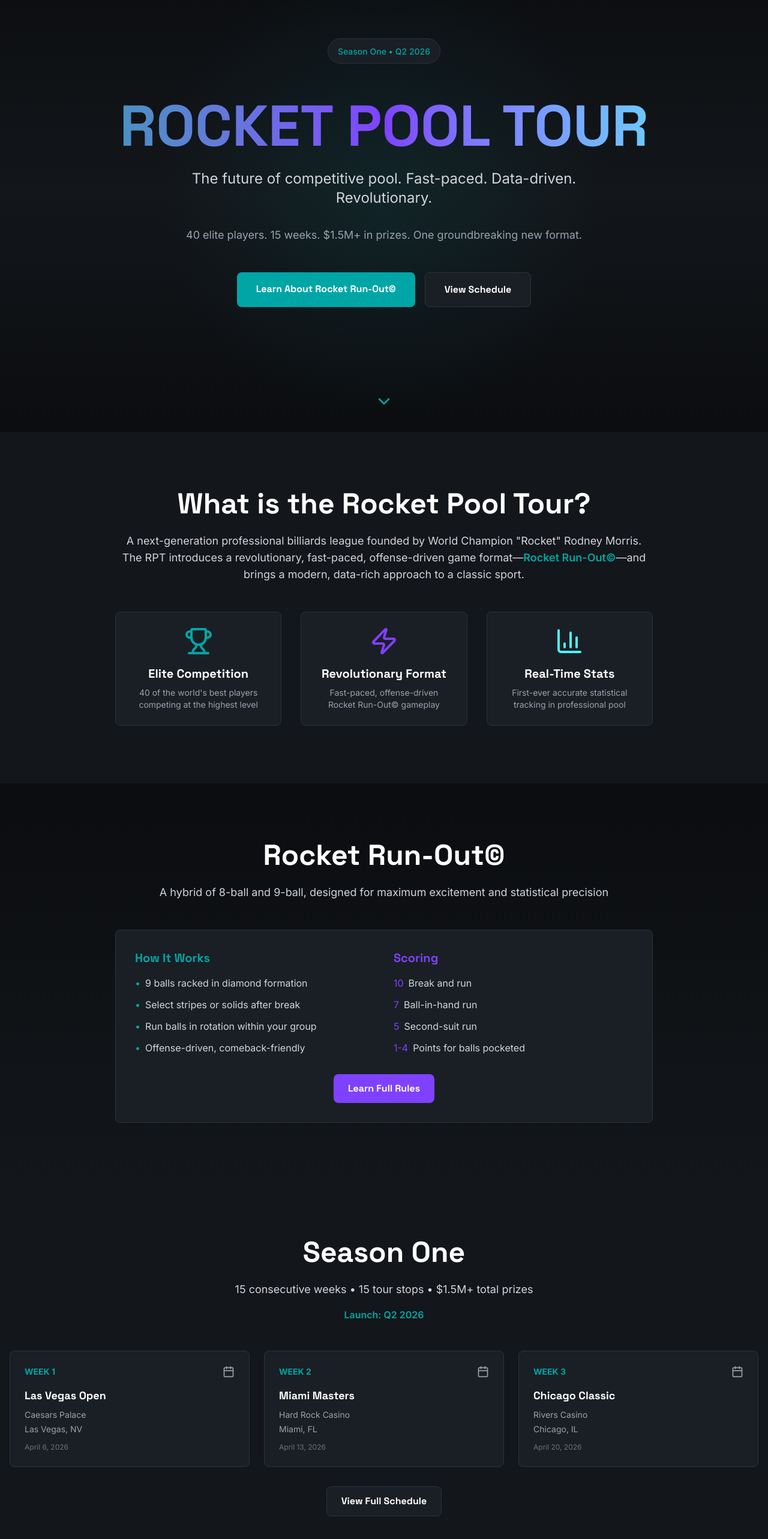
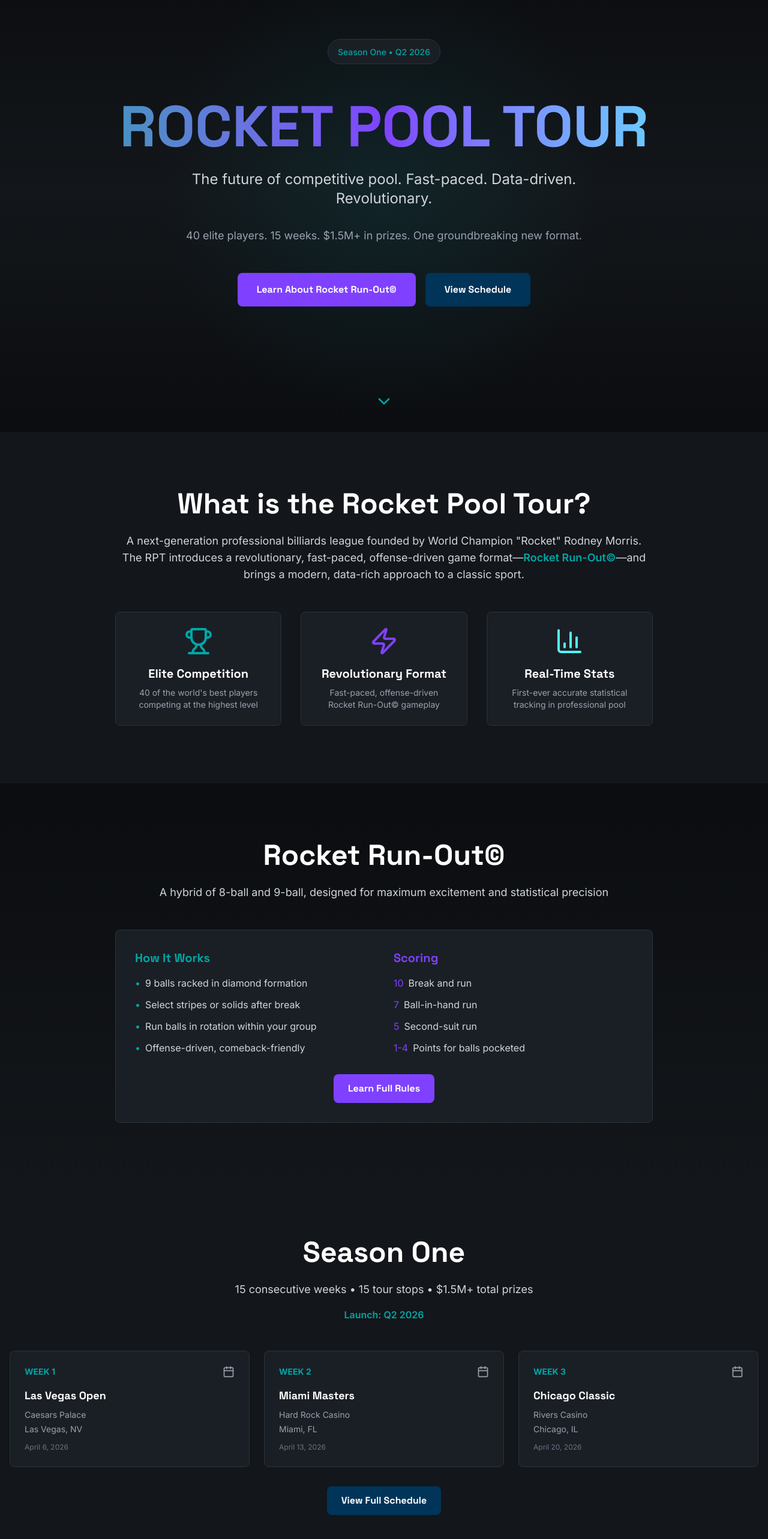
Before and after one commit to seanmun/rocket, a Next.js app: page / in a window 1280 px wide. Shown: the part 80-2646 px from the top of the page at 60% size. Built offline with nearby package versions, Linux system fonts and the light colour scheme.

Commit message:
Update button colors for better contrast
- Primary CTAs now use purple (bg-rpt-purple)
- Secondary buttons use darker blue (bg-rpt-blue-dark)
- Improved visual hierarchy and accessibility

```diff
--- a/app/format/page.tsx
+++ b/app/format/page.tsx
@@ -248,7 +248,7 @@
                 </a>
                 <a
                   href="/players"
-                  className="px-8 py-4 bg-rpt-gray-800 hover:bg-rpt-gray-700 text-white font-heading font-bold rounded-lg border border-rpt-gray-600 transition-all"
+                  className="px-8 py-4 bg-rpt-blue-dark hover:bg-rpt-blue text-white font-heading font-bold rounded-lg transition-all"
                 >
                   Meet the Players
                 </a>
--- a/app/page.tsx
+++ b/app/page.tsx
@@ -41,13 +41,13 @@
             <div className="flex flex-col sm:flex-row gap-4 justify-center mb-16">
               <Link
                 href="/format"
-                className="px-8 py-4 bg-rpt-teal hover:bg-rpt-teal-dark text-white font-heading font-bold rounded-lg transition-all hover:glow-teal"
+                className="px-8 py-4 bg-rpt-purple hover:bg-rpt-purple-dark text-white font-heading font-bold rounded-lg transition-all hover:glow-purple"
               >
                 Learn About Rocket Run-Out©
               </Link>
               <Link
                 href="/schedule"
-                className="px-8 py-4 bg-rpt-gray-800 hover:bg-rpt-gray-700 text-white font-heading font-bold rounded-lg border border-rpt-gray-600 transition-all"
+                className="px-8 py-4 bg-rpt-blue-dark hover:bg-rpt-blue text-white font-heading font-bold rounded-lg transition-all"
               >
                 View Schedule
               </Link>
@@ -216,7 +216,7 @@
             <div className="text-center">
               <Link
                 href="/schedule"
-                className="inline-block px-6 py-3 bg-rpt-gray-800 hover:bg-rpt-gray-700 text-white font-heading font-bold rounded-lg border border-rpt-gray-600 transition-all"
+                className="inline-block px-6 py-3 bg-rpt-blue-dark hover:bg-rpt-blue text-white font-heading font-bold rounded-lg transition-all"
               >
                 View Full Schedule
               </Link>
@@ -303,7 +303,7 @@
             <div className="text-center">
               <Link
                 href="/news"
-                className="inline-block px-6 py-3 bg-rpt-gray-800 hover:bg-rpt-gray-700 text-white font-heading font-bold rounded-lg border border-rpt-gray-600 transition-all"
+                className="inline-block px-6 py-3 bg-rpt-blue-dark hover:bg-rpt-blue text-white font-heading font-bold rounded-lg transition-all"
               >
                 All News
               </Link>
@@ -322,7 +322,7 @@
             </p>
             <Link
               href="/contact"
-              className="inline-block px-8 py-4 bg-rpt-teal hover:bg-rpt-teal-dark text-white font-heading font-bold rounded-lg transition-all hover:glow-teal"
+              className="inline-block px-8 py-4 bg-rpt-purple hover:bg-rpt-purple-dark text-white font-heading font-bold rounded-lg transition-all hover:glow-purple"
             >
               Get In Touch
             </Link>
--- a/app/schedule/page.tsx
+++ b/app/schedule/page.tsx
@@ -154,7 +154,7 @@
             </p>
             <a
               href="/contact"
-              className="inline-block px-8 py-4 bg-rpt-teal hover:bg-rpt-teal-dark text-white font-heading font-bold rounded-lg transition-all hover:glow-teal"
+              className="inline-block px-8 py-4 bg-rpt-purple hover:bg-rpt-purple-dark text-white font-heading font-bold rounded-lg transition-all hover:glow-purple"
             >
               Join Our Mailing List
             </a>
```
